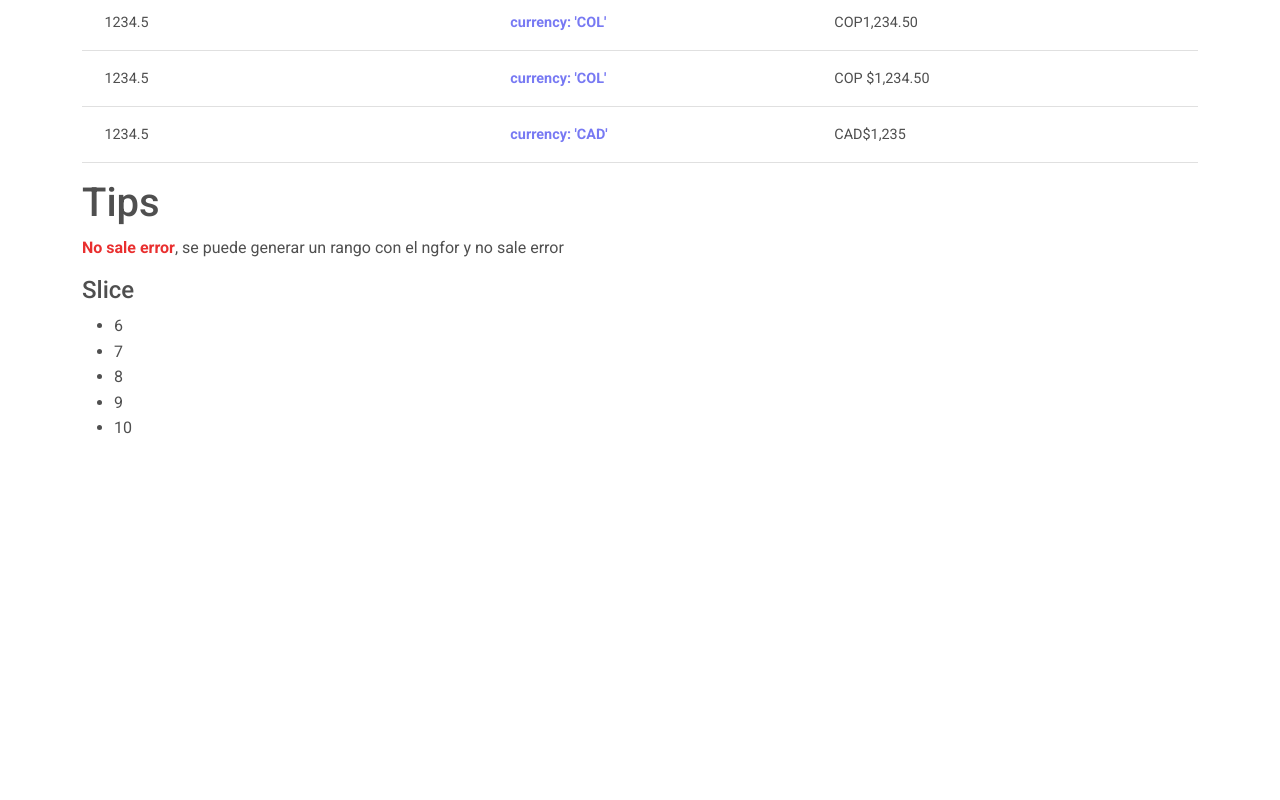
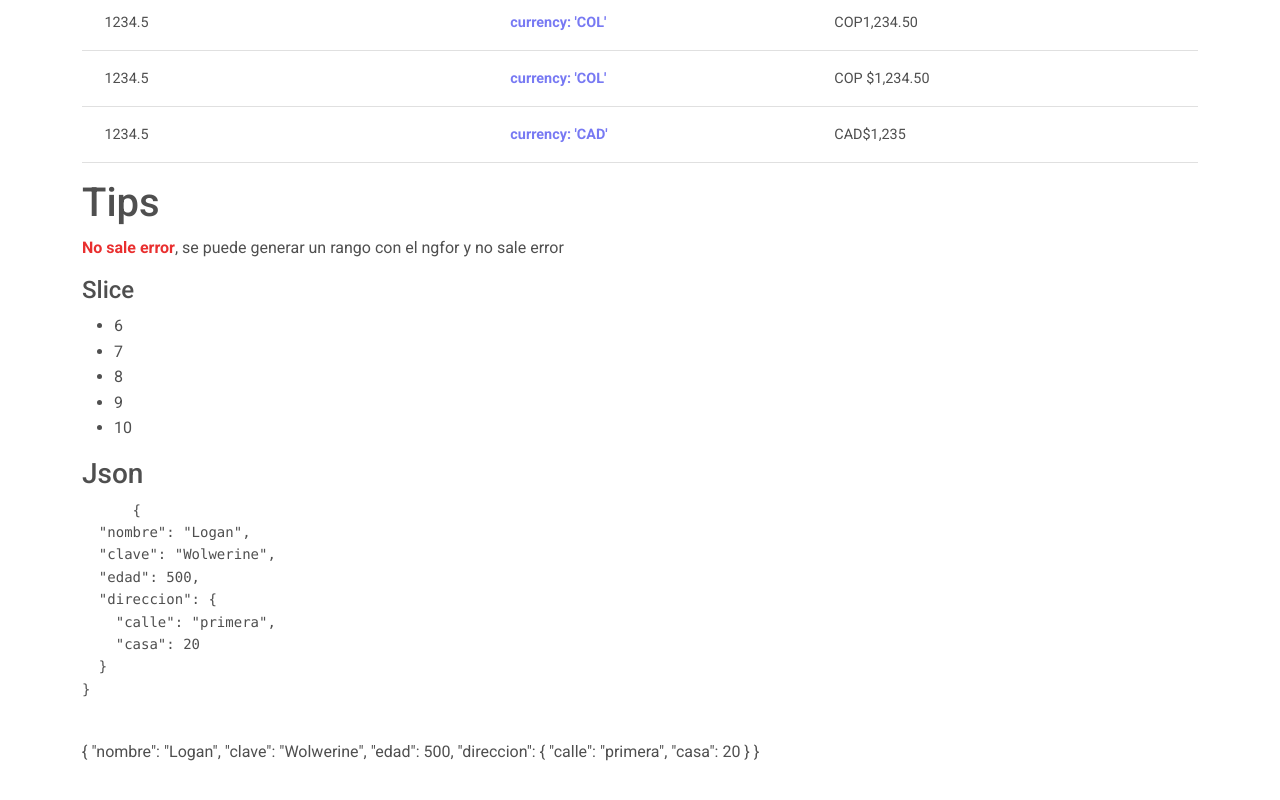
Before and after one commit to yecksin/02-angular-CE-pipes, an Angular app: page / in a window 1280 px wide. Shown: the part 750-1550 px from the top of the page. Before the commit the page ends 1207 px from the top, so only its background shows below. Built offline with nearby package versions, Linux system fonts and the light colour scheme.

Commit message:
Pipe Json

```diff
--- a/src/app/app.component.html
+++ b/src/app/app.component.html
@@ -90,3 +90,13 @@
     <li *ngFor="let item of arreglo | slice:5:20">{{item}}</li>
   </ul>
 </table>
+
+<h3>Json</h3>
+<div class="row mb-5">
+  <div class="col">
+    <pre>
+      {{heroe | json}}
+    </pre>
+    {{heroe | json}}
+  </div>
+</div>
--- a/src/app/app.component.ts
+++ b/src/app/app.component.ts
@@ -11,5 +11,16 @@
   arreglo = [1,2,3,4,5,6,7,8,9,10];
   PI:number = Math.PI;
   porcentaje:number=0.234;
-  salario:number=1234.5
+  salario:number=1234.5;
+
+  heroe = {
+    nombre: 'Logan',
+    clave: 'Wolwerine',
+    edad: 500,
+    direccion:{
+      calle: 'primera',
+      casa: 20
+    }
+  }
+
 }
```
